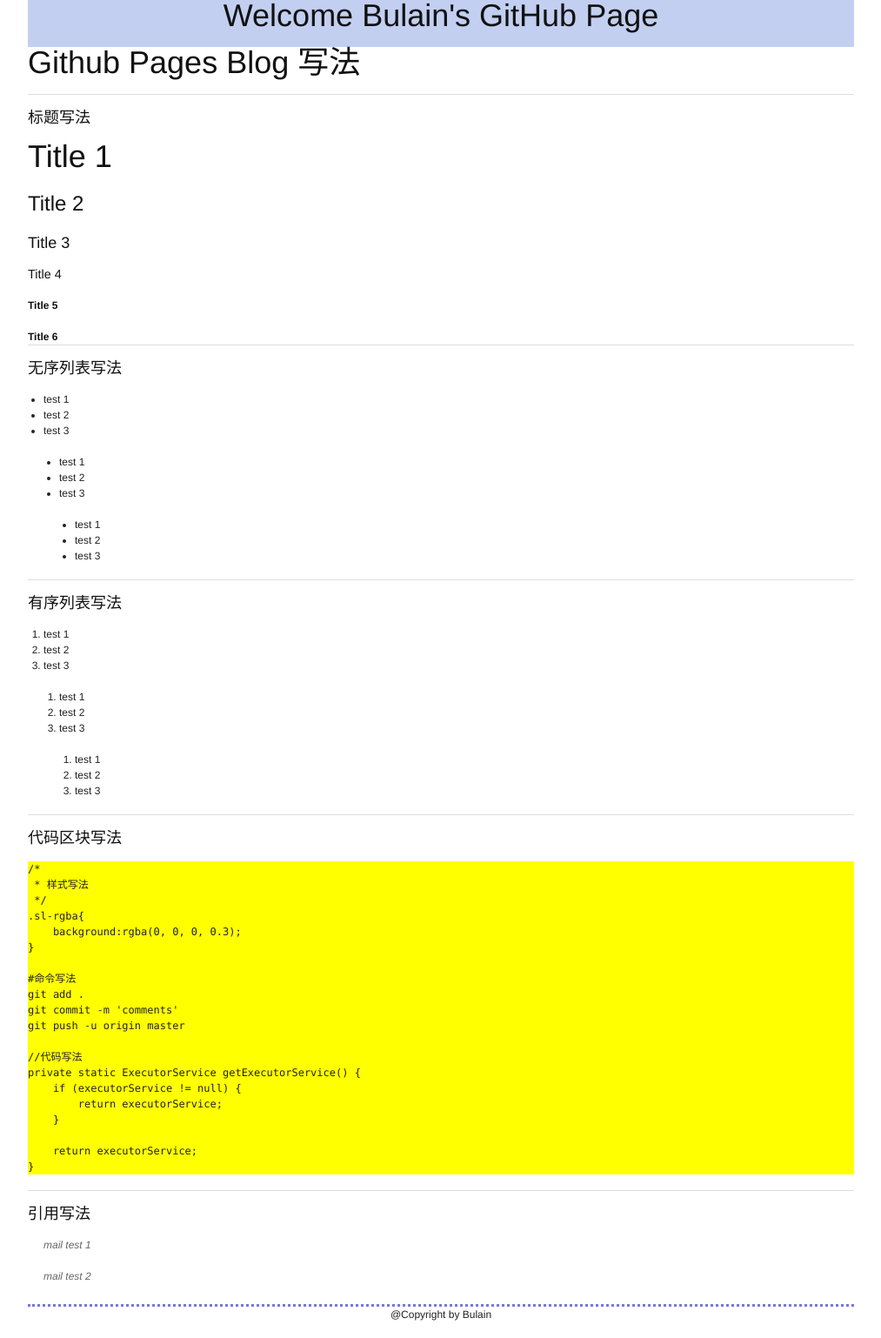
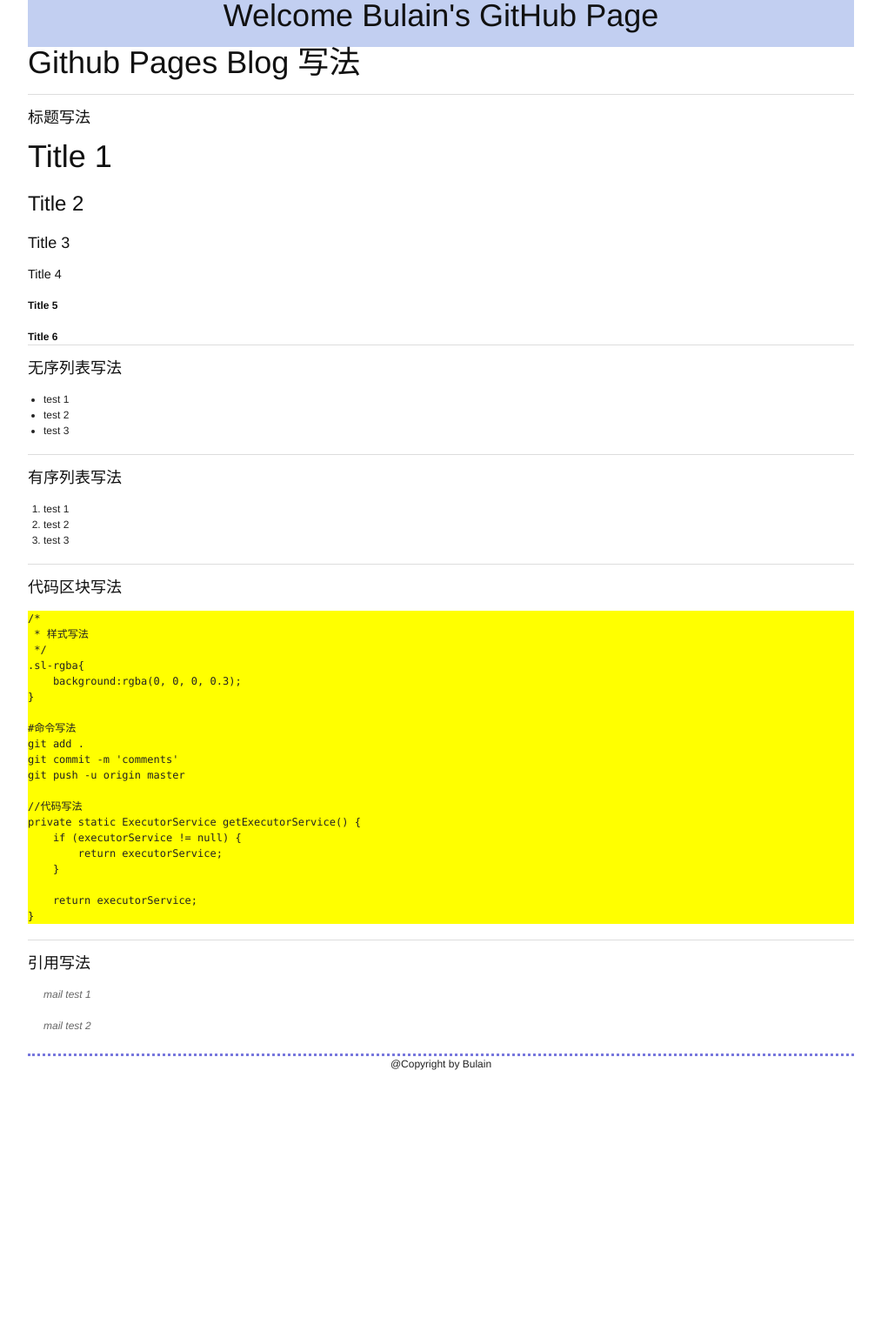
Before and after one commit to bulain/bulain.github.com, a Jekyll site: the page built from _posts/2012-12-15-test-style.md, in a window 1280 px wide. Shown: the whole page at 87% size, without its empty margins (133-1146 px from the left). Built offline with Jekyll 4.4.1, drawn with Linux system fonts in a browser that asks for light colours; after the commit the page ends 1250 px from its top, so only the background shows below that.

Commit message:
test style example

```diff
--- a/_posts/2012-12-15-test-style.md
+++ b/_posts/2012-12-15-test-style.md
@@ -22,14 +22,6 @@ ___
 * test 2
 * test 3
 
-    * test 1
-    * test 2
-    * test 3
-
-        * test 1
-        * test 2
-        * test 3
-
 
 ___
 ###有序列表写法
@@ -37,13 +29,6 @@ ___
 0. test 2
 0. test 3
 
-    0. test 1
-    0. test 2
-    0. test 3
-
-        0. test 1
-        0. test 2
-        0. test 3
 
 ___
 ###代码区块写法
```
